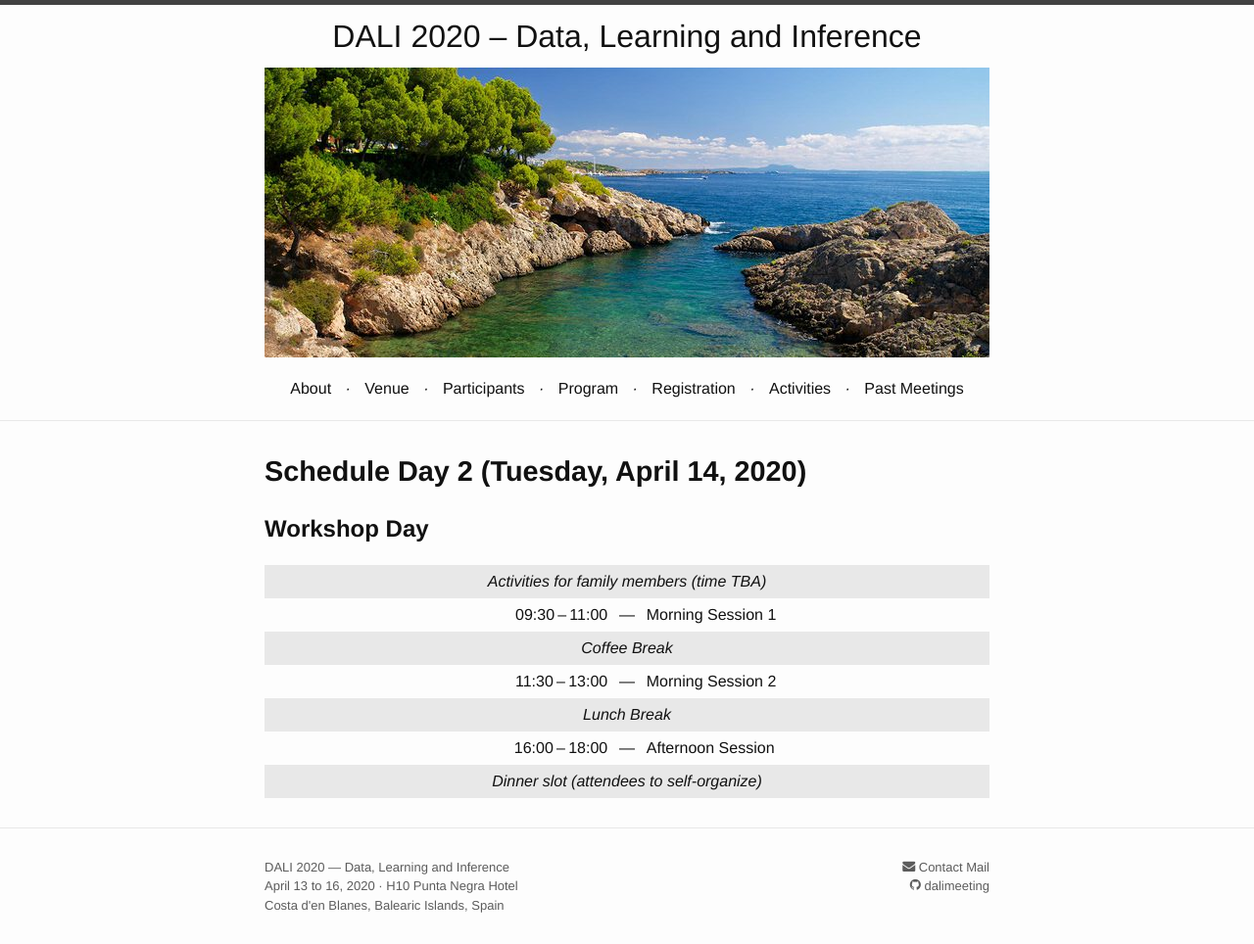
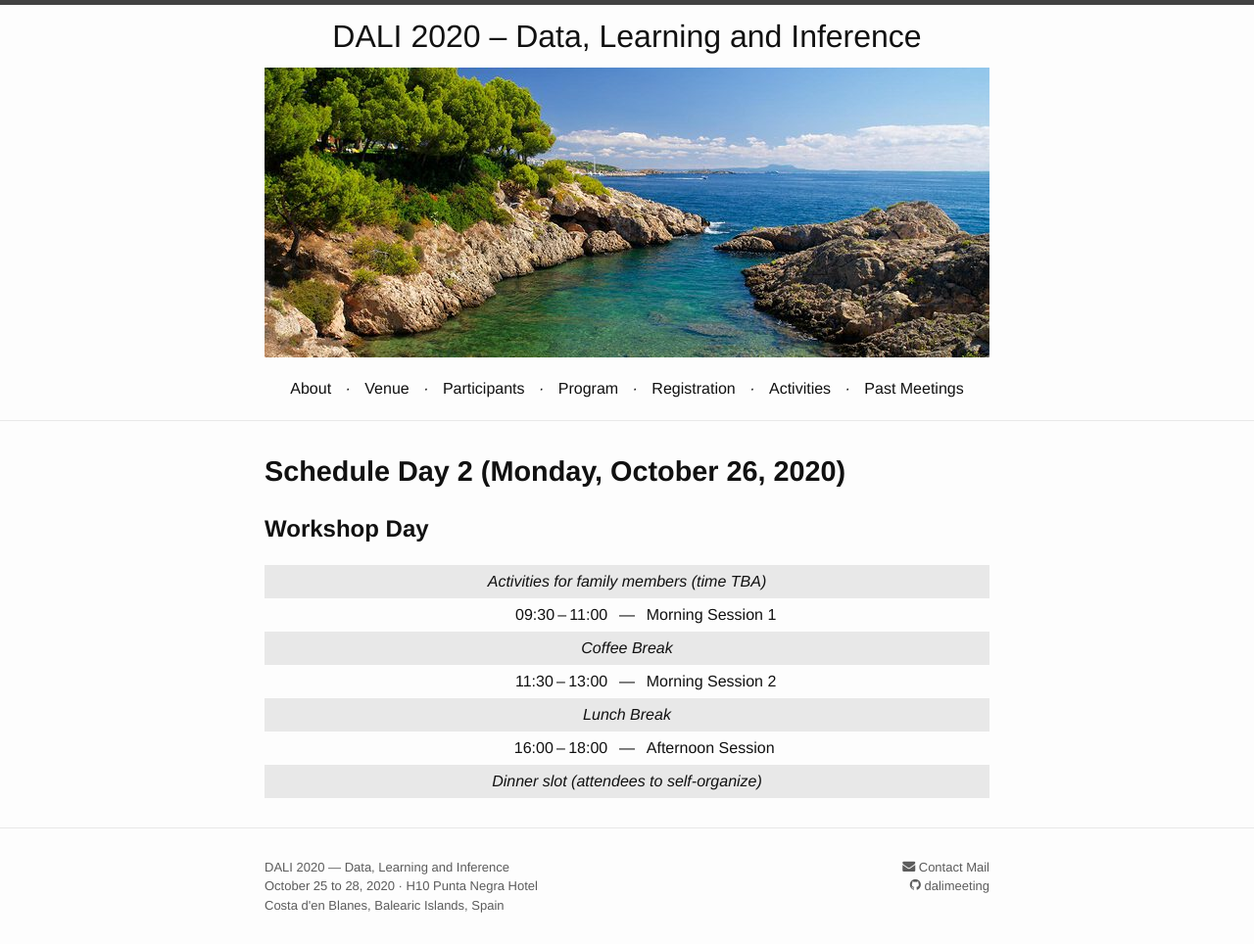
Before and after one commit to dalimeeting/dalimeeting.github.io, a Jekyll site: the page built from _schedule/day-2.md, in a window 1280 px wide. Shown: the whole page at 98% size. Built offline with Jekyll 4.4.1, drawn with Linux system fonts in a browser that asks for light colours; some web fonts are replaced.

Commit message:
Update conference dates

```diff
--- a/_config.yml
+++ b/_config.yml
@@ -38,12 +38,12 @@ conference:
   venue_url: https://www.h10hotels.com/en/mallorca-hotels/h10-punta-negra
   location: Costa d'en Blanes, Balearic Islands, Spain
   year: 2020
-  month: April
+  month: October
   dates:
-  - 2020-04-13
-  - 2020-04-14
-  - 2020-04-15
-  - 2020-04-16
+  - 2020-10-25
+  - 2020-10-26
+  - 2020-10-27
+  - 2020-10-28
 
   sponsors:
   - name: Max Planck ETH Center for Learning Systems
--- a/_schedule/day-2.md
+++ b/_schedule/day-2.md
@@ -1,7 +1,7 @@
 ---
 layout: schedule
 day: 2
-date: 2020-04-14
+date: 2020-10-26
 description: Workshop Day
 events:
   - title: Activities for family members (time TBA)
```
Also changed, not shown: _schedule/day-1.md (+1 -1 lines), _schedule/day-3.md (+1 -1 lines), _schedule/day-4.md (+1 -1 lines).
